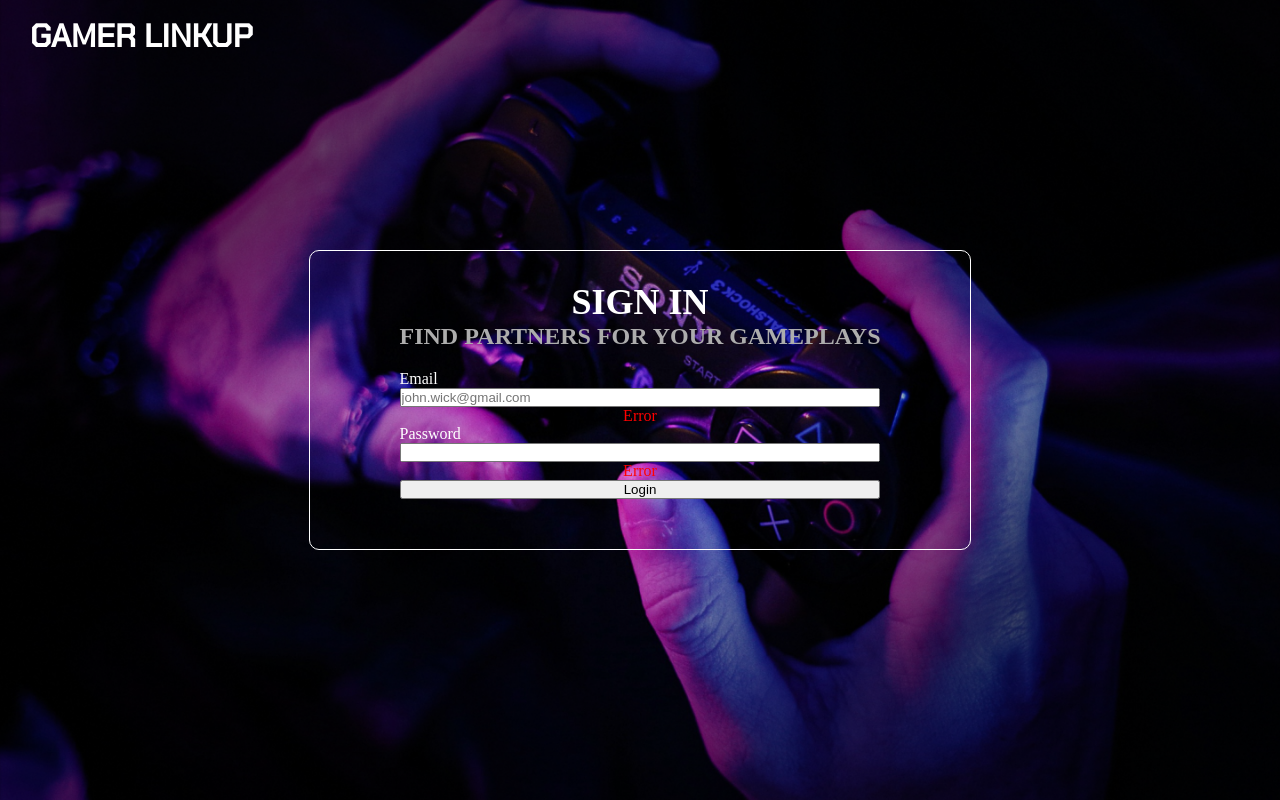
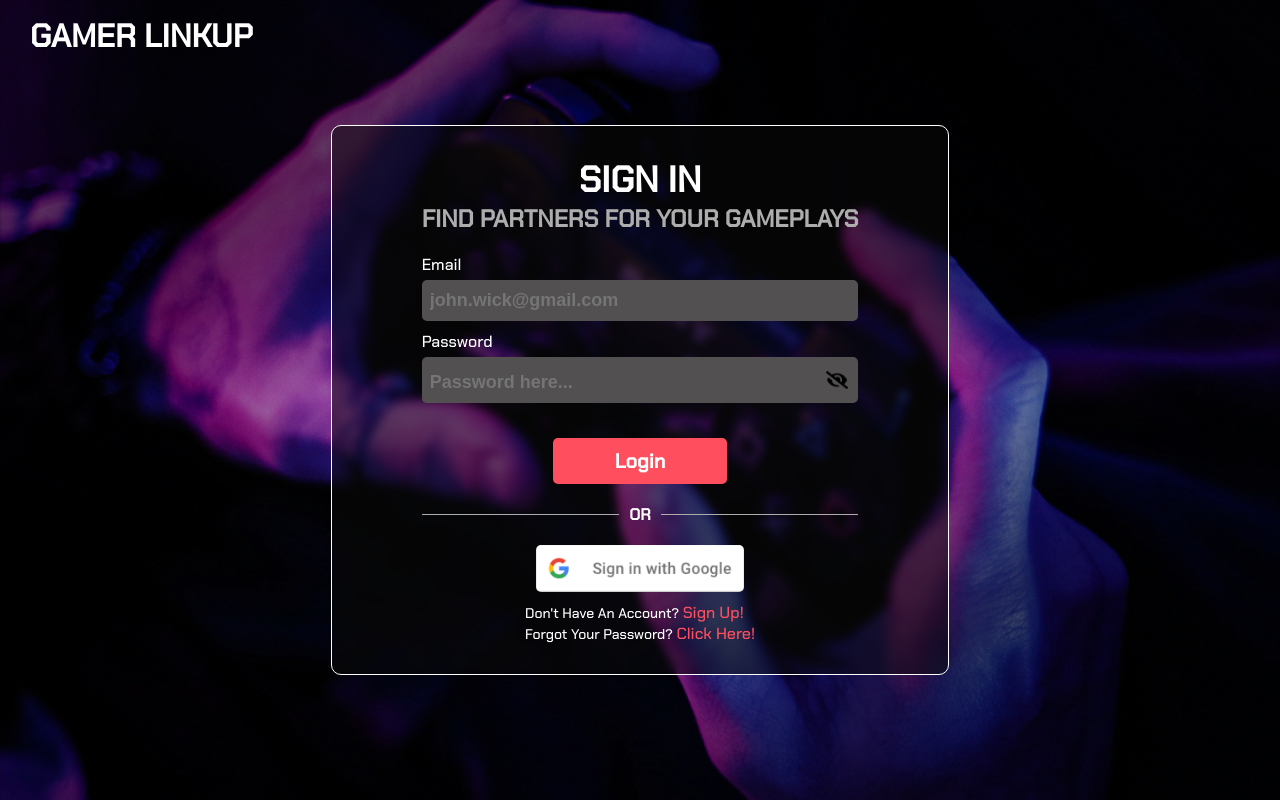
Before and after one commit to Jamajal/Gamer-Linkup, a React (Vite) app in the folder frontend/: page / in a window 1280 px wide. Built offline with nearby package versions, Linux system fonts and the light colour scheme.

Commit message:
Terminando interface da página de login

```diff
--- /dev/null
+++ b/frontend/src/components/Button/Button.scss
@@ -0,0 +1,22 @@
+button {
+  width: 40%;
+  padding: 10px 0;
+
+  font-family: var(--font-base);
+  font-size: 20px;
+  font-weight: 700;
+
+  background-color: var(--highlight-color);
+  color: var(--white-color);
+
+  border: none;
+  border-radius: 5px;
+
+  transition: background-color 0.3s linear, color 0.3s linear;
+  cursor: pointer;
+
+  &:hover {
+    background-color: var(--white-color);
+    color: var(--highlight-color);
+  }
+}
--- /dev/null
+++ b/frontend/src/components/Button/Button.tsx
@@ -0,0 +1,13 @@
+import { MouseEventHandler } from 'react';
+import './Button.scss';
+
+interface ButtonProps {
+  content: string;
+  onClick: MouseEventHandler<HTMLButtonElement>;
+}
+
+const Button: React.FC<ButtonProps> = ({ content, onClick }) => {
+  return <button onClick={onClick}>{content}</button>;
+};
+
+export default Button;
--- a/frontend/src/pages/LoginPage/LoginPage.scss
+++ b/frontend/src/pages/LoginPage/LoginPage.scss
@@ -10,6 +10,7 @@
   background: url('../../assets/bg-login.png') no-repeat center;
   background-size: cover;
 
+  font-family: var(--font-base);
   color: var(--white-color);
 
   > h1 {
@@ -17,7 +18,6 @@
     top: 15px;
     left: 30px;
     font-weight: 700;
-    font-family: var(--font-base);
   }
 
   .app__loginPage-loginBox {
@@ -30,6 +30,9 @@
 
     border: 1px solid var(--white-color);
     border-radius: 10px;
+
+    background: rgba(11, 11, 11, 0.5);
+    backdrop-filter: blur(5px);
 
     .app__loginPage-loginBox-welcome {
       text-align: center;
@@ -46,6 +49,8 @@
     .app__loginPage-loginBox-credentials {
       display: flex;
       flex-direction: column;
+      align-items: center;
+      gap: 10px;
       width: 100%;
 
       > div {
@@ -55,6 +60,102 @@
 
         input {
           width: 100%;
+          padding: 10px 8px;
+          margin-top: 5px;
+
+          font-size: 18px;
+          font-weight: 700;
+
+          color: var(--lightGray-color);
+          background-color: var(--gray-color);
+
+          border: none;
+          border-radius: 5px;
+
+          &:focus {
+            outline: none;
+          }
+        }
+      }
+
+      .app__loginPage-loginBox-credentials-field-customizedPassword {
+        display: flex;
+        justify-content: space-between;
+        align-items: center;
+
+        width: 100%;
+        padding-right: 10px;
+        margin-top: 5px;
+
+        font-size: 18px;
+        font-weight: 700;
+
+        color: var(--lightGray-color);
+        background-color: var(--gray-color);
+
+        border: none;
+        border-radius: 5px;
+
+        &:focus {
+          outline: none;
+        }
+
+        img {
+          width: 23px;
+          height: 18px;
+
+          cursor: pointer;
+        }
+      }
+    }
+
+    .app__loginPage-loginBox-separator {
+      display: flex;
+      align-items: center;
+      gap: 10px;
+
+      width: 100%;
+
+      .customHr {
+        height: 1px;
+        width: 100%;
+        background-color: var(--lightGray-color);
+      }
+
+      span {
+        font-weight: 700;
+      }
+    }
+
+    .app__loginPage-loginBox-footer {
+      display: flex;
+      flex-direction: column;
+      align-items: center;
+      gap: 10px;
+
+      img {
+        width: 13rem;
+
+        border-radius: 5px;
+
+        cursor: pointer;
+      }
+
+      .app__loginPage-loginBox-footer-otherOptions {
+        p {
+          font-size: 14px;
+
+          a {
+            font-size: 16px;
+            color: var(--highlight-color);
+
+            text-decoration: none;
+
+            &:hover {
+              text-shadow: 0 0 1em var(--highlight-color),
+                0 0 0.2em var(--highlight-color);
+            }
+          }
         }
       }
     }
@@ -62,6 +163,8 @@
 }
 
 .error {
+  height: 15px;
+  text-align: center;
+  font-size: 14px;
   color: red;
-  text-align: center;
 }
--- a/frontend/src/pages/LoginPage/LoginPage.tsx
+++ b/frontend/src/pages/LoginPage/LoginPage.tsx
@@ -1,6 +1,52 @@
+import { ChangeEvent, MouseEvent, useState } from 'react';
 import './LoginPage.scss';
 
+import GoogleButton from '../../assets/google-button.png';
+import Button from '../../components/Button/Button';
+import VisibilityToggle from '../../assets/visibility-toggle.png';
+
 const LoginPage = () => {
+  const [email, setEmail] = useState('');
+  const [password, setPassword] = useState('');
+  const [error, setError] = useState('');
+
+  const inputPassword = document.querySelector('#input-password');
+
+  const handleSubmit = (e: MouseEvent<HTMLButtonElement>) => {
+    e.preventDefault();
+    const authentication = false;
+
+    if (!email || !password) {
+      setError('All credentials must be provided!');
+      return;
+    }
+    // Try to authenticate
+    setEmail('');
+    setPassword('');
+
+    if (!authentication) {
+      setError('Email or Password not correctly!');
+    }
+  };
+
+  const handleEmail = (e: ChangeEvent<HTMLInputElement>) => {
+    setError('');
+    setEmail(e.target.value);
+  };
+
+  const handlePassword = (e: ChangeEvent<HTMLInputElement>) => {
+    setError('');
+    setPassword(e.target.value);
+  };
+
+  const handleVisibilityToggle = () => {
+    if (inputPassword?.getAttribute('type') == 'password') {
+      inputPassword?.setAttribute('type', 'text');
+    } else {
+      inputPassword?.setAttribute('type', 'password');
+    }
+  };
+
   return (
     <div className="app__loginPage">
       <h1>GAMER LINKUP</h1>
@@ -12,17 +58,49 @@ const LoginPage = () => {
         <form className="app__loginPage-loginBox-credentials">
           <div className="app__loginPage-loginBox-credentials-field">
             <label>Email</label>
-            <input type="email" placeholder="john.wick@gmail.com" />
-            <span className="error">Error</span>
+            <input
+              type="email"
+              placeholder="john.wick@gmail.com"
+              value={email}
+              onChange={(e) => handleEmail(e)}
+            />
           </div>
-          <div>
+          <div className="app__loginPage-loginBox-credentials-field">
             <label>Password</label>
-            <input type="password" />
-            <span className="error">Error</span>
+            <div className="app__loginPage-loginBox-credentials-field-customizedPassword">
+              <input
+                id="input-password"
+                type="password"
+                placeholder="Password here..."
+                value={password}
+                onChange={(e) => handlePassword(e)}
+              />
+              <img
+                src={VisibilityToggle}
+                alt="Visibility Toggle"
+                onClick={handleVisibilityToggle}
+              />
+            </div>
           </div>
-          <button>Login</button>
+          <span className="error">{error}</span>
+          <Button onClick={handleSubmit} content="Login" />
         </form>
-        <div className="app__loginPage-loginBox-footer"></div>
+        <div className="app__loginPage-loginBox-separator">
+          <div className="customHr" />
+          <span>OR</span>
+          <div className="customHr" />
+        </div>
+        <div className="app__loginPage-loginBox-footer">
+          <img src={GoogleButton} alt="Google" />
+          <div className="app__loginPage-loginBox-footer-otherOptions">
+            <p>
+              Don't Have An Account? <a href="#">Sign Up!</a>
+            </p>
+            <p>
+              Forgot Your Password? <a href="#">Click Here!</a>
+            </p>
+          </div>
+        </div>
       </section>
     </div>
   );
```
Also changed, not shown: frontend/src/assets/google-button.png (added), frontend/src/assets/visibility-toggle.png (added).
